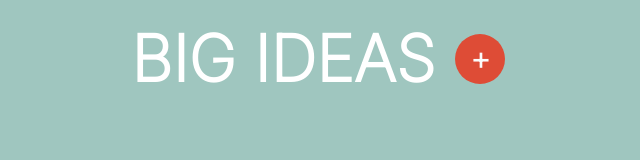
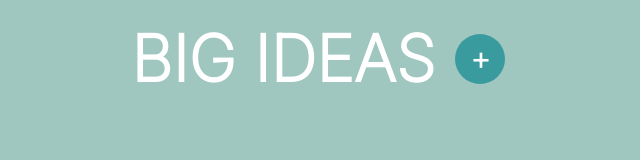
Before and after one commit to Aleczf/Big-Ideas, a plain HTML site: page index.html in a window 1280 px wide. Shown: the whole page, without its empty margins (332-972 px from the left). Drawn offline with Linux system fonts and the light colour scheme.

Commit message:
Changes to be committed: 	modified:   index.css

```diff
--- a/index.css
+++ b/index.css
@@ -16,7 +16,7 @@ header {
 
 }
 
-header > h1{
+header > h1 {
     margin: 20px;
     display: flex;
     justify-content: center;
@@ -29,14 +29,20 @@ header > h1{
     width: 50px;
     height: 50px;
     border-radius: 100%;
-    background-color: #DE4C36;
+    background-color: #3a9b9e;
     color: #FBFBFB;
     font-size: 2rem;
     font-weight: bolder;
     display: flex;
     justify-content: center;
     align-items: center;
+    user-select: none;
+}
 
+.add-btn:hover {
+    background-color: #DE4C36;
+    transition: 0.7s;
+    cursor: pointer;
 }
 
 .container {
```
